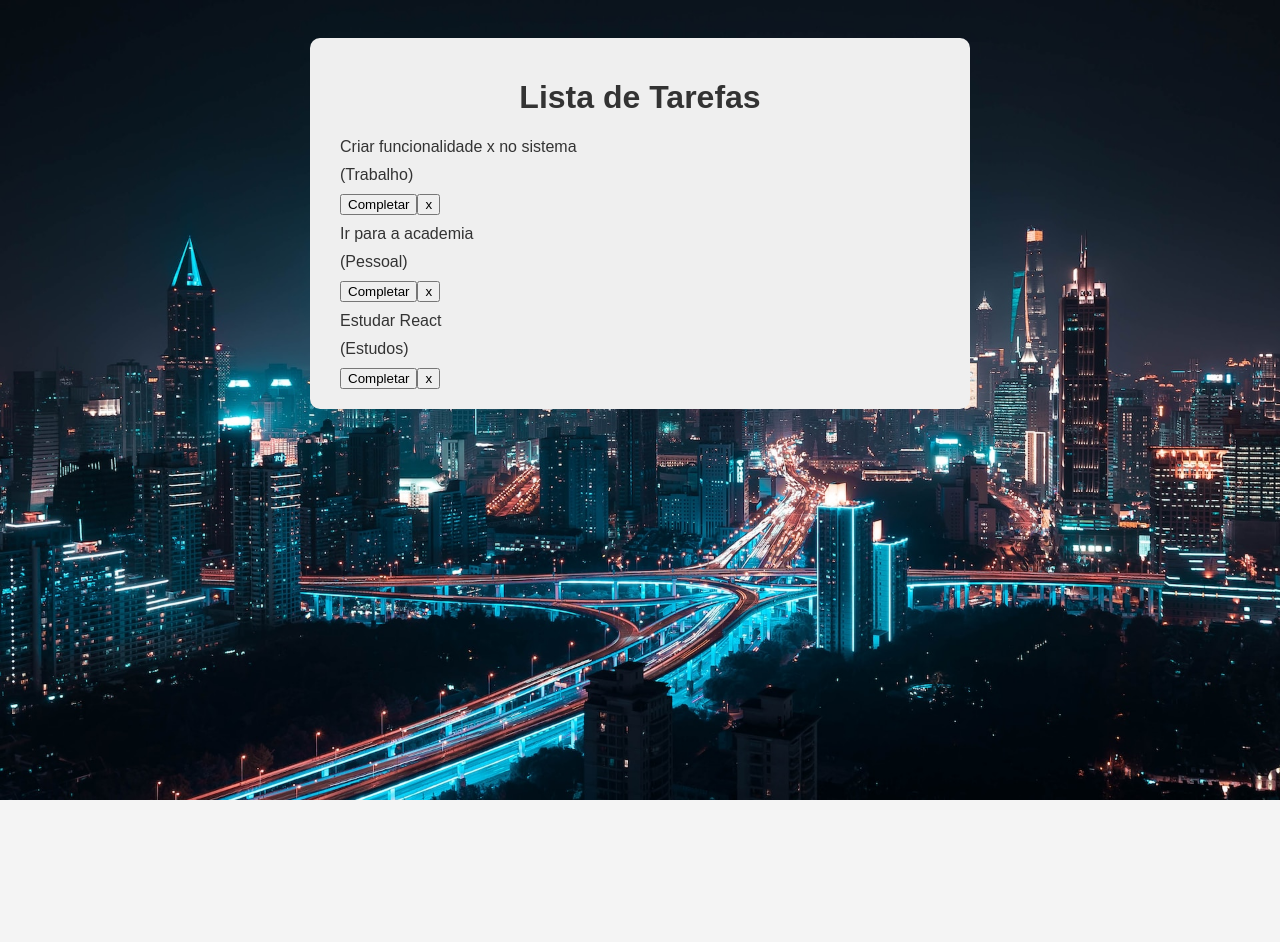
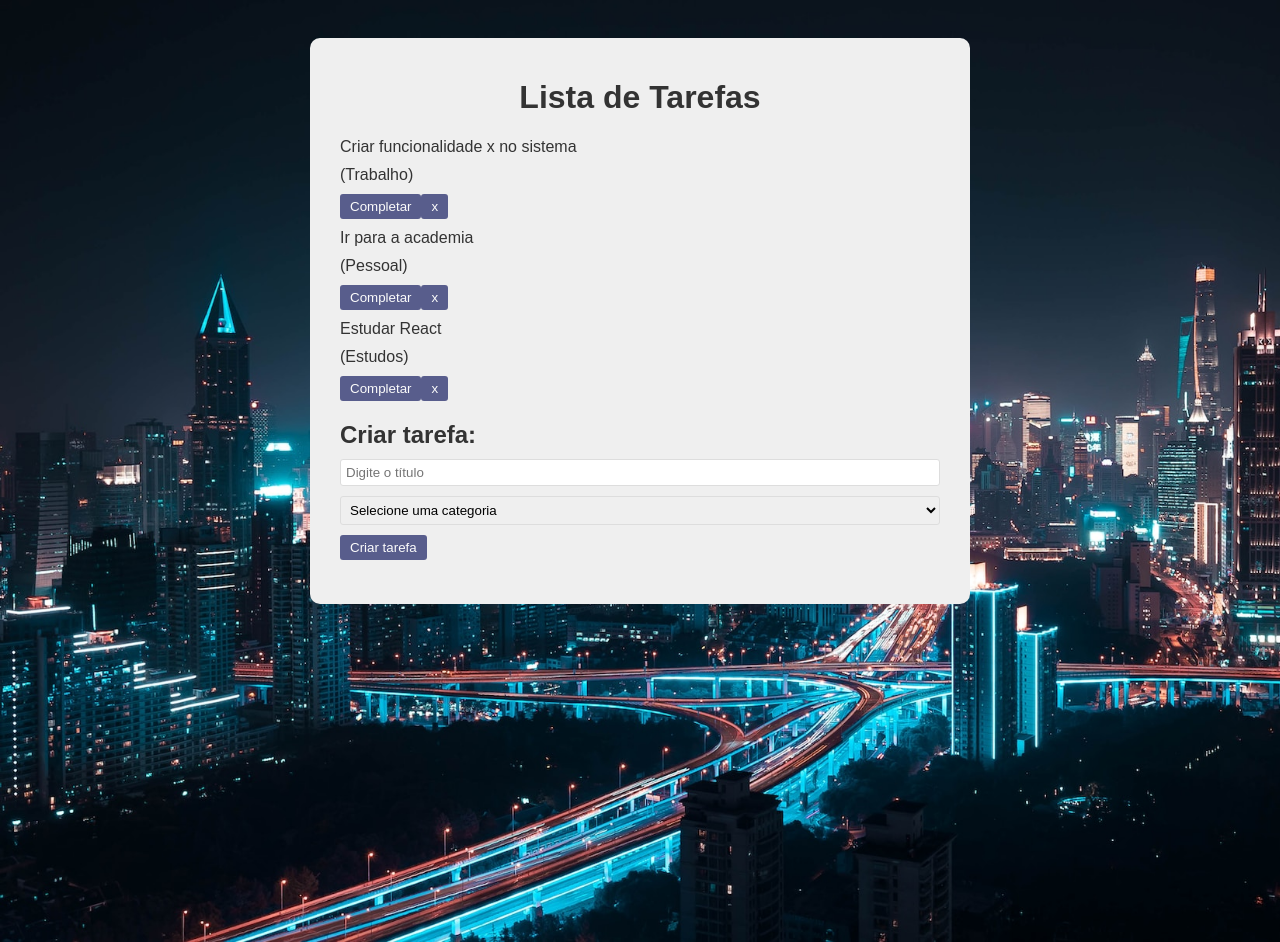
Before and after one commit to Bruno-Vitor/react-to-do-list, a React (Vite) app in the folder todo/: page / in a window 1280 px wide. Before the commit the page ends 800 px from the top, so only its background shows below. Built offline with nearby package versions, Linux system fonts and the light colour scheme.

Commit message:
Update 1.2

```diff
--- a/todo/src/App.css
+++ b/todo/src/App.css
@@ -30,3 +30,30 @@
 input {
   box-sizing: border-box;
 }
+
+button {
+  background-color: #333974;
+  color: #fff;
+  padding: 5px 10px;
+  border: none;
+  border-radius: 3px;
+  cursor: pointer;
+  opacity: 0.8;
+  transition: 0.3s;
+}
+
+button:hover {
+  opacity: 1;
+}
+
+.todo-form {
+  padding-bottom: 1.5rem;
+}
+
+input, select {
+  padding: 5px;
+  margin-bottom: 10px;
+  border: 1px solid #ddd;
+  border-radius: 3px;
+  width: 100%;
+}
--- a/todo/src/App.jsx
+++ b/todo/src/App.jsx
@@ -1,6 +1,7 @@
 import { useState } from 'react';
 import './App.css';
 import Todo from  './components/Todo';
+import TodoForm from './components/TodoForm';
 
 function App() {
   const [todos, setTodos] = useState([
@@ -32,6 +33,7 @@
           <Todo todo={todo} />
         ))}
       </div>
+      <TodoForm />
     </div>
   );
 }
--- /dev/null
+++ b/todo/src/components/TodoForm.jsx
@@ -0,0 +1,21 @@
+import React from 'react';
+
+const TodoForm = () => {
+  return (
+    <div className='todo-form'>
+      <h2>Criar tarefa:</h2>
+      <form>
+        <input type="text" placeholder='Digite o título' />
+        <select>
+          <option value="">Selecione uma categoria</option>
+          <option value="Trabalho">Trabalho</option>
+          <option value="Pessoal">Pesssoal</option>
+          <option value="Estudos">Estudos</option>
+        </select>
+        <button type='submit'>Criar tarefa</button>
+      </form>
+    </div>
+  );
+};
+
+export default TodoForm;
```
